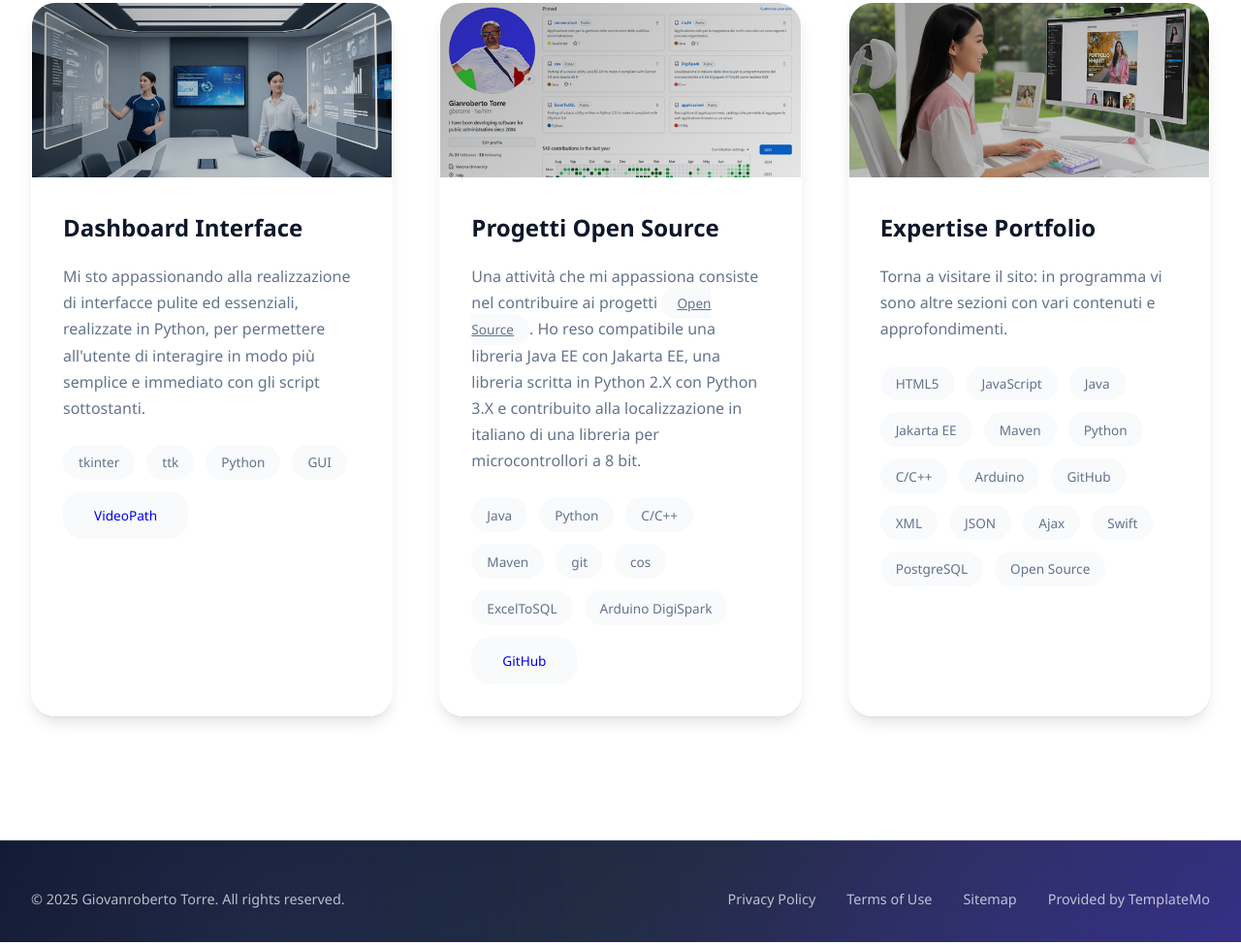
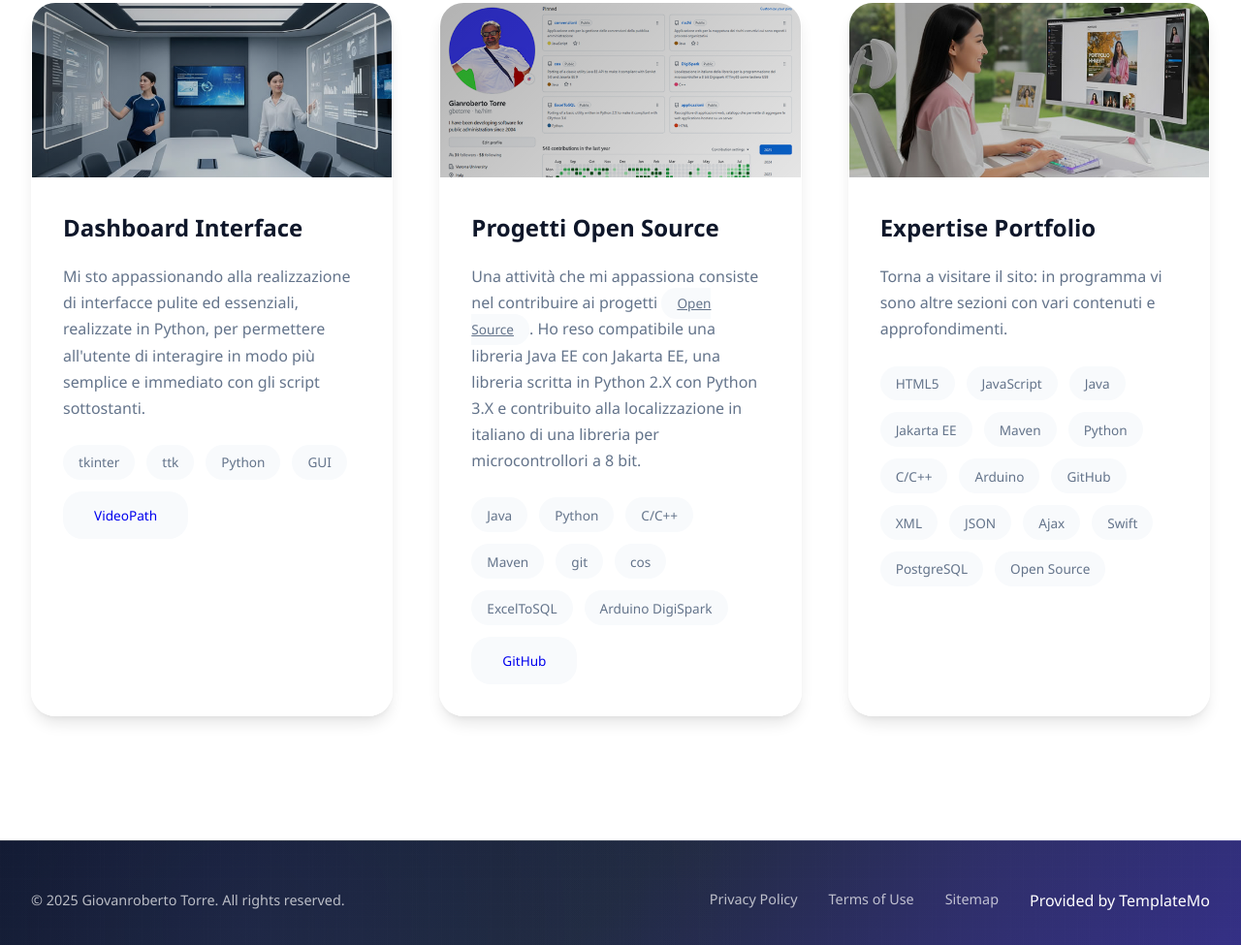
Before and after one commit to gbetorre/gbetorre.github.io, a plain HTML site: page index.html in a window 1280 px wide. Shown: the part 2828-3803 px from the top of the page at 97% size. Drawn offline with Linux system fonts and the light colour scheme.

Commit message:
Manage links

```diff
--- a/index.html
+++ b/index.html
@@ -85,7 +85,7 @@ https://templatemo.com/tm-593-personal-shape
                         <span class="skill-tag">App Design</span>
                         <span class="skill-tag">Project Management</span>
                         <span class="skill-tag">Prototyping</span>
-                        <span class="skill-tag">Design Systems</span>
+                        <span class="skill-tag">Database Design</span>
                     </div>
                 </div>
             </div>
@@ -279,10 +279,10 @@ https://templatemo.com/tm-593-personal-shape
                     <p>&copy; 2025 Giovanroberto Torre. All rights reserved.</p>
                 </div>
                 <div class="footer-right">
-                    <a href="#privacy">Privacy Policy</a>
-                    <a href="#terms">Terms of Use</a>
+                    <a href="https://docs.github.com/en/site-policy/privacy-policies">Privacy Policy</a>
+                    <a href="https://docs.github.com/en/site-policy/github-terms/github-terms-of-service">Terms of Use</a>
                     <a href="#sitemap">Sitemap</a>
-                    <a href="https://templatemo.com" target="_blank" rel="noopener nofollow">Provided by TemplateMo</a>
+                    Provided by TemplateMo
                 </div>
             </div>
         </div>
```
